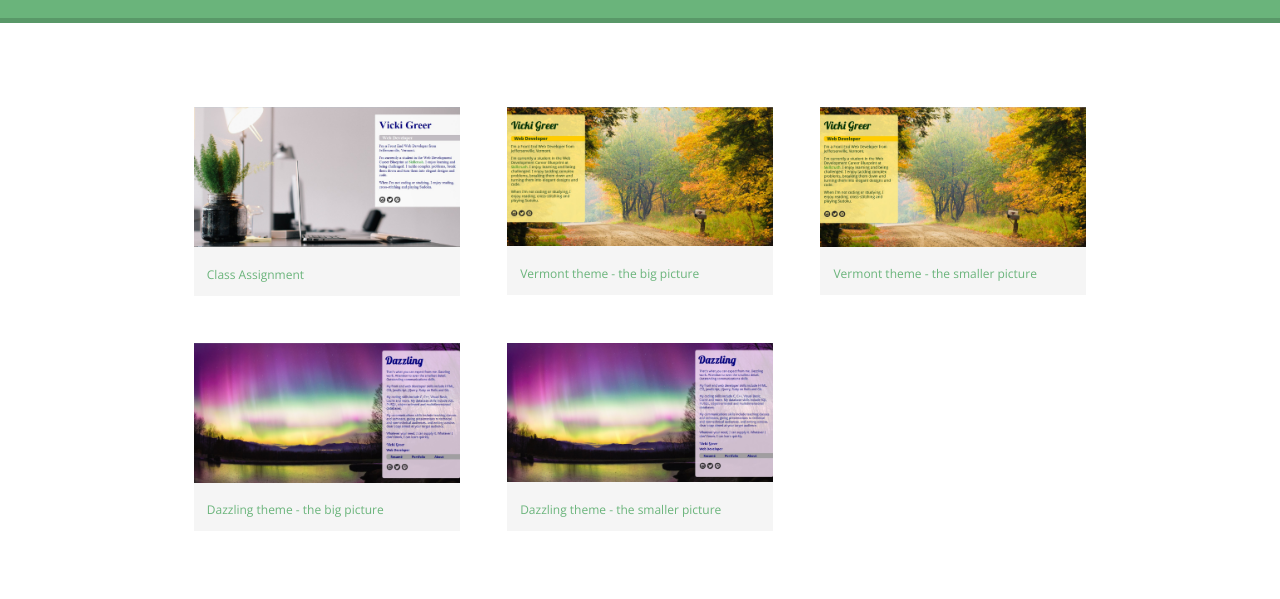
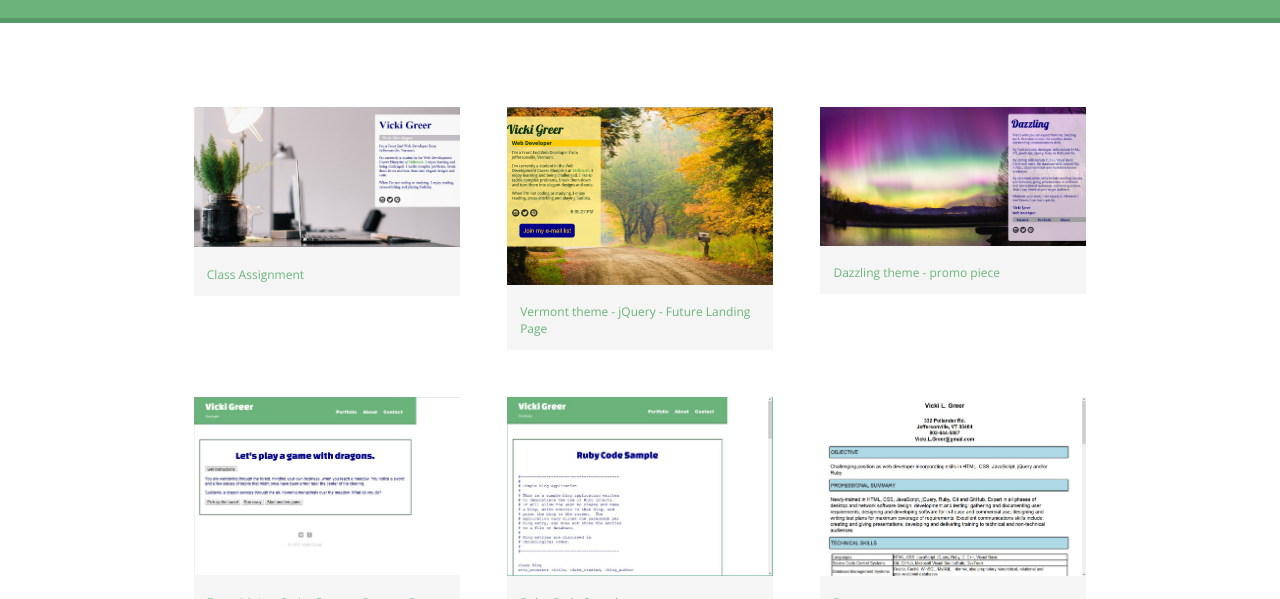
Before and after one commit to vtbookworm/main-webpage, a plain HTML site: page index.html in a window 1280 px wide. Shown: the part 87-686 px from the top of the page. Drawn offline with nearby package versions, Linux system fonts and the light colour scheme.

Commit message:
New index.html and associated files

```diff
--- a/index.html
+++ b/index.html
@@ -7,6 +7,7 @@
     <link href='http://fonts.googleapis.com/css?family=Changa+One|Open+Sans:400,400italic,700,700italic,800' rel='stylesheet' type='text/css'>
     <link rel="stylesheet" href="css/main.css">
     <link rel="stylesheet" href="css/responsive.css">
+	<link rel="shortcut icon" href="favicon.ico" type="image/x-icon" />
     <meta name="viewport" content="width=device-width, initial-scale=1.0">
   </head>
   <body>
@@ -29,33 +30,39 @@
       <section>
         <ul id="gallery">
           <li>
-            <a href="index_assign.html">
-              <img src="imgs/preview_assign.jpg" alt="">
+            <a href="index_assign.html" target="_blank">
+              <img src="imgs/preview_assign.jpg" alt="Class Assignment">
               <p>Class Assignment</p>
             </a>
           </li>
           <li>
-            <a href="vermont.html">
-              <img src="imgs/preview_vermont.jpg" alt="">
-              <p>Vermont theme - the big picture</p>
-            </a>
-          </li>
-          <li>
-            <a href="vermont_smaller.html">
-              <img src="imgs/preview_vermont_smaller.jpg" alt="">
-              <p>Vermont theme - the smaller picture</p>
-            </a>
-          </li>
-          <li>
-            <a href="dazzling.html">
-              <img src="imgs/preview_dazzling.jpg" alt="">
-              <p>Dazzling theme - the big picture</p>
+            <a href="landingpage.html" target="_blank">
+              <img src="imgs/preview_landingpage.jpg" alt="Future Landing Page">
+              <p>Vermont theme - jQuery - Future Landing Page</p>
             </a>
           </li>
           <li>
             <a href="dazzling_smaller.html">
-              <img src="imgs/preview_dazzling_smaller.jpg" alt="">
-              <p>Dazzling theme - the smaller picture</p>
+              <img src="imgs/preview_dazzling_smaller.jpg" alt="Promo piece">
+              <p>Dazzling theme - promo piece</p>
+            </a>
+          </li>
+		  <li>
+            <a href="dragon.html">
+              <img src="imgs/preview_dragon_game.jpg" alt="Dragon Game">
+              <p>Fun with JavaScript Events - Dragon Game</p>
+            </a>
+          </li>
+		  <li>
+            <a href="rubycode.html">
+              <img src="imgs/preview_ruby_code.jpg" alt="Ruby Code">
+              <p>Ruby Code Sample</p>
+            </a>
+          </li>
+		  <li>
+            <a href="resume_web_developer.html" target="_blank">
+              <img src="imgs/preview_resume.jpg" alt="Resume">
+              <p>Resume</p>
             </a>
           </li>
         </ul>
```
Also changed, not shown: dazzling_smaller.html (+5 -5 lines), dragon.html (+1 -0 lines), resume_web_developer.html (renamed from resume web developer.html, +3 -2 lines), rubycode.html (+1 -0 lines), css/resume_web_developer.css (renamed from css/resume web developer stylesheet.css), imgs/preview_dragon_game.jpg (added), imgs/preview_landingpage.jpg (added), imgs/preview_resume.jpg (added), imgs/preview_ruby_code.jpg (added), 1 other file.
